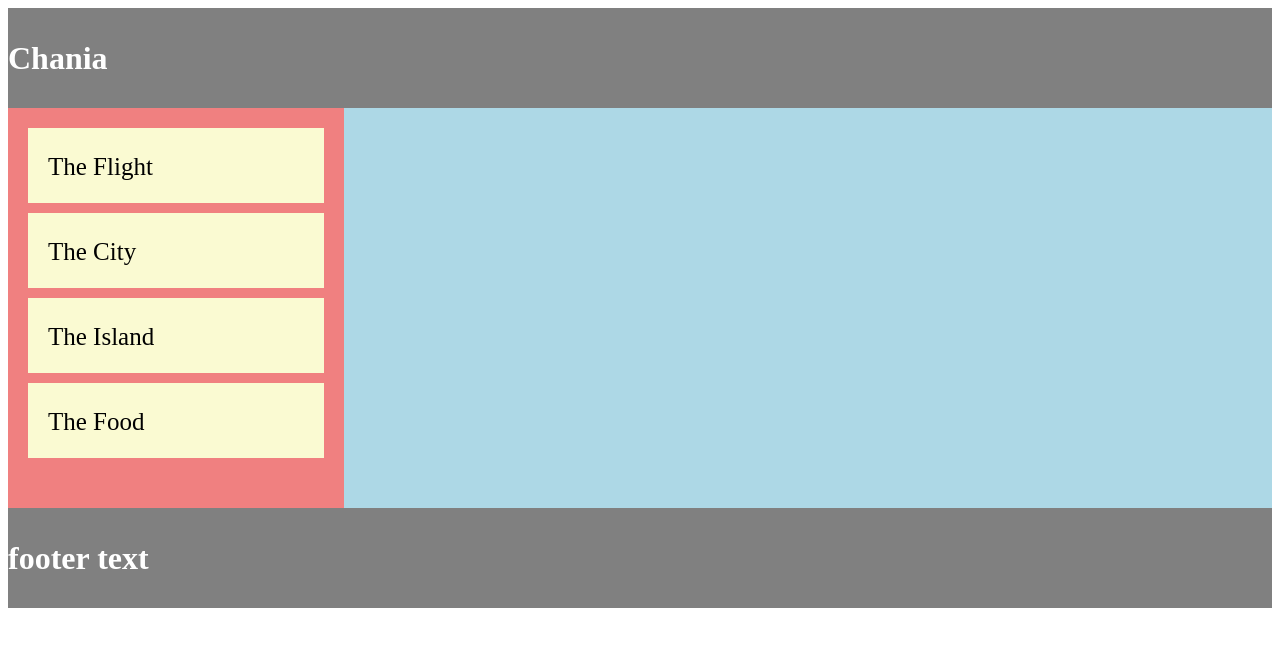
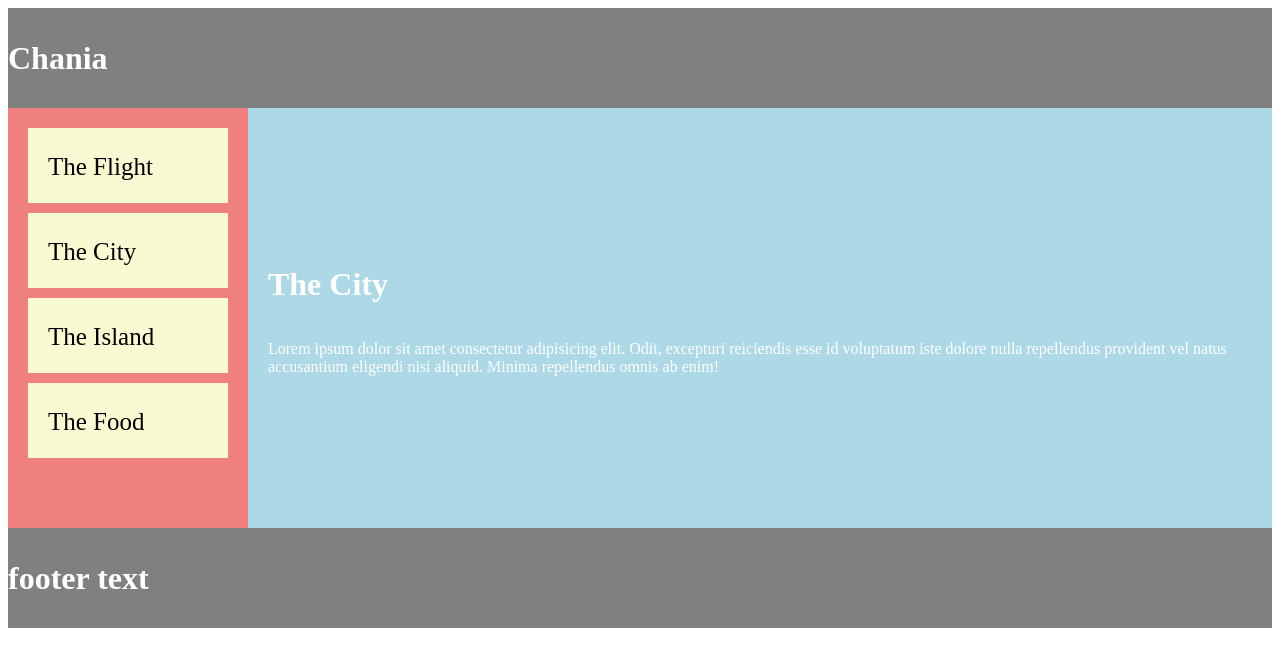
Before and after one commit to Zeeshankhaliq219/LayoutPlaning, a plain HTML site: page index.html in a window 1280 px wide. Drawn offline with Linux system fonts and the light colour scheme.

Commit message:
content Styling  Adding

```diff
--- a/index.html
+++ b/index.html
@@ -18,7 +18,15 @@
         <div class="navItem">The Island</div>
         <div class="navItem">The Food</div>
       </div>
-      <div id="content"></div>
+      <div id="content">
+          <h1>The City</h1>
+          <p>
+              Lorem ipsum dolor sit amet consectetur adipisicing elit. Odit, excepturi
+              reiciendis esse id voluptatum iste
+              dolore nulla repellendus provident vel natus accusantium eligendi nisi aliquid. Minima
+               repellendus omnis ab enim!
+          </p>
+      </div>
     </div>
     <div id="footer" class="textContents">
       <h1>footer text</h1>
--- a/style.css
+++ b/style.css
@@ -8,7 +8,9 @@
 
   #mainContent {
     background-color: lightblue;
-    height: 400px;
+    height: 420px;
+    width: 100%;
+    display: flex;
   }
 
   #navigation {
@@ -25,3 +27,10 @@
     font-size: 25px;
     padding: 25px 0px 0px 20px;
   }
+  #content{
+      color: white;
+      display: flex;
+      flex-direction: column;
+      justify-content: center;
+      padding: 0px 20px;
+  }
```
